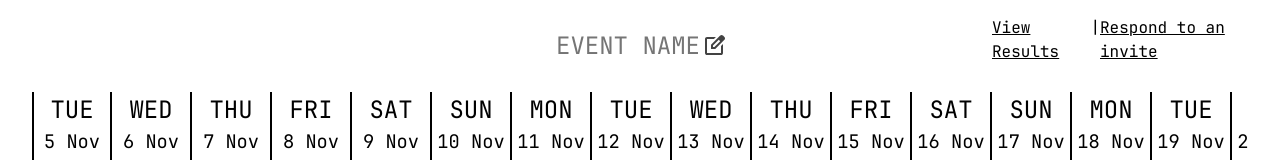
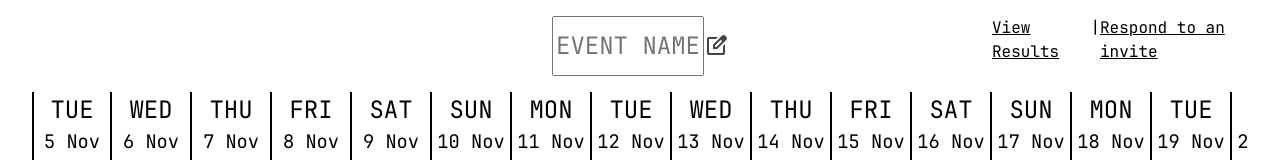
Before and after one commit to KennethOnGitHub/isFridayGood.com, a SvelteKit app in the folder Frontend/: page / in a window 1280 px wide. Shown: the top 160 px of the page. Built offline with nearby package versions, Linux system fonts and the light colour scheme.

Commit message:
got the resize to work properly

```diff
--- a/Frontend/src/routes/+page.svelte
+++ b/Frontend/src/routes/+page.svelte
@@ -1,8 +1,7 @@
 <script lang="ts">
     import Timetable from "$lib/timetable.svelte";
     import { onMount } from "svelte";
-
-    let eventTitleInput: HTMLInputElement;
+    import type { HTMLInputTypeAttribute } from "svelte/elements";
 
     const timezones: number[] = []
     const furthestAheadTimeZone = 14; //Kiribati
@@ -19,21 +18,25 @@
     But since timezones are written as how many hours +/- UTC/GMT, I need to make the number negative when it is behind and positive
     when it is ahead*/
 
+    let eventTitleInput:HTMLInputElement
+
     function updateTitleInput() {
         const MAX_WIDTH_PROPORTION:number = 0.7;
+        const HEIGHT_TO_WIDTH:number = 3/2;
         const maxWidth:number = window.innerWidth * MAX_WIDTH_PROPORTION;
 
-        if (eventTitleInput.clientWidth < maxWidth) {
-            const PLACE_HOLDER_LENGTH:number = "EVENT NAME".length;
-            eventTitleInput.style.width = Math.max(PLACE_HOLDER_LENGTH, eventTitleInput.value.length) + 'ch';
-        }else {
-            eventTitleInput.style.fontSize = (maxWidth / eventTitleInput.value.length) + "px"
-        }
-        console.log( (maxWidth / eventTitleInput.value.length), eventTitleInput.value.length)
-        console.log(eventTitleInput.clientWidth, maxWidth)
+        const PLACE_HOLDER_LENGTH:number = "EVENT NAME".length;
+        eventTitleInput.style.width = Math.max(PLACE_HOLDER_LENGTH, eventTitleInput.value.length) + 'ch';
+
+        const TITLE_DEFAULT_FONT_SIZE = 24;
+
+        eventTitleInput.style.fontSize = Math.min(TITLE_DEFAULT_FONT_SIZE, ((maxWidth / eventTitleInput.value.length) * HEIGHT_TO_WIDTH)) + "px"
     }
 
-    onMount(() => {window.addEventListener('resize', updateTitleInput)} )
+    onMount(
+        () => {window.addEventListener('resize', updateTitleInput)}
+    )
+
 
 </script>
 
@@ -48,13 +51,11 @@
         </nav>
 
         <div class = "event-title">
-            <input type = 'text'
-            placeholder = "EVENT NAME"
+            <input bind:this={eventTitleInput}
+            placeholder="EVENT NAME"
             maxlength="48"
-            bind:this={eventTitleInput}
             on:input={updateTitleInput}
             >
-            <!-- Scales the size of the input box to fit the event title if the title is longer than 10 chars-->
 
             <button on:click={() => eventTitleInput.focus()}><img src="/edit_square.svg" alt='✏️'></button>
         </div>
@@ -121,7 +122,7 @@
     }
 
     .event-title input {
-        border: none;
+        font-size: 24px;
     }
 
     .time-zone-select select {
```
Also changed, not shown: Frontend/src/lib/timetable.svelte (line endings or trailing spaces).
